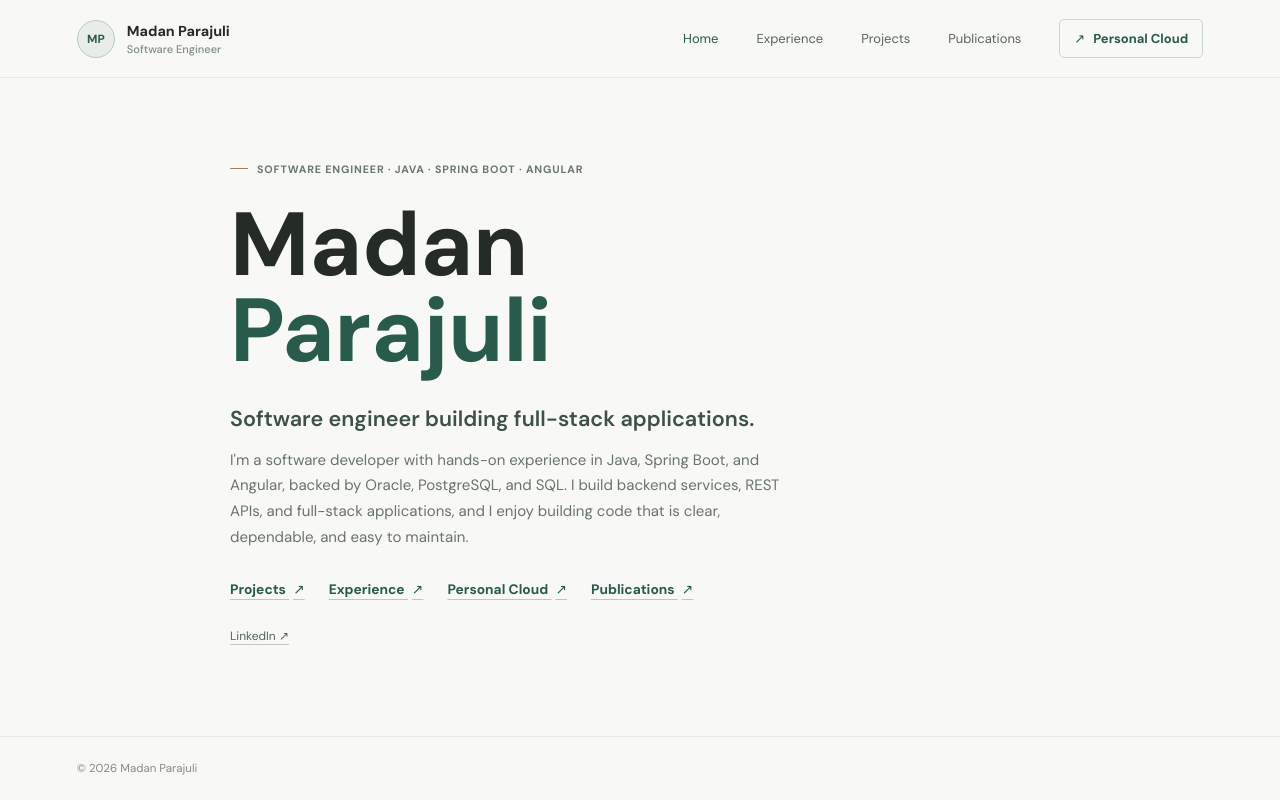
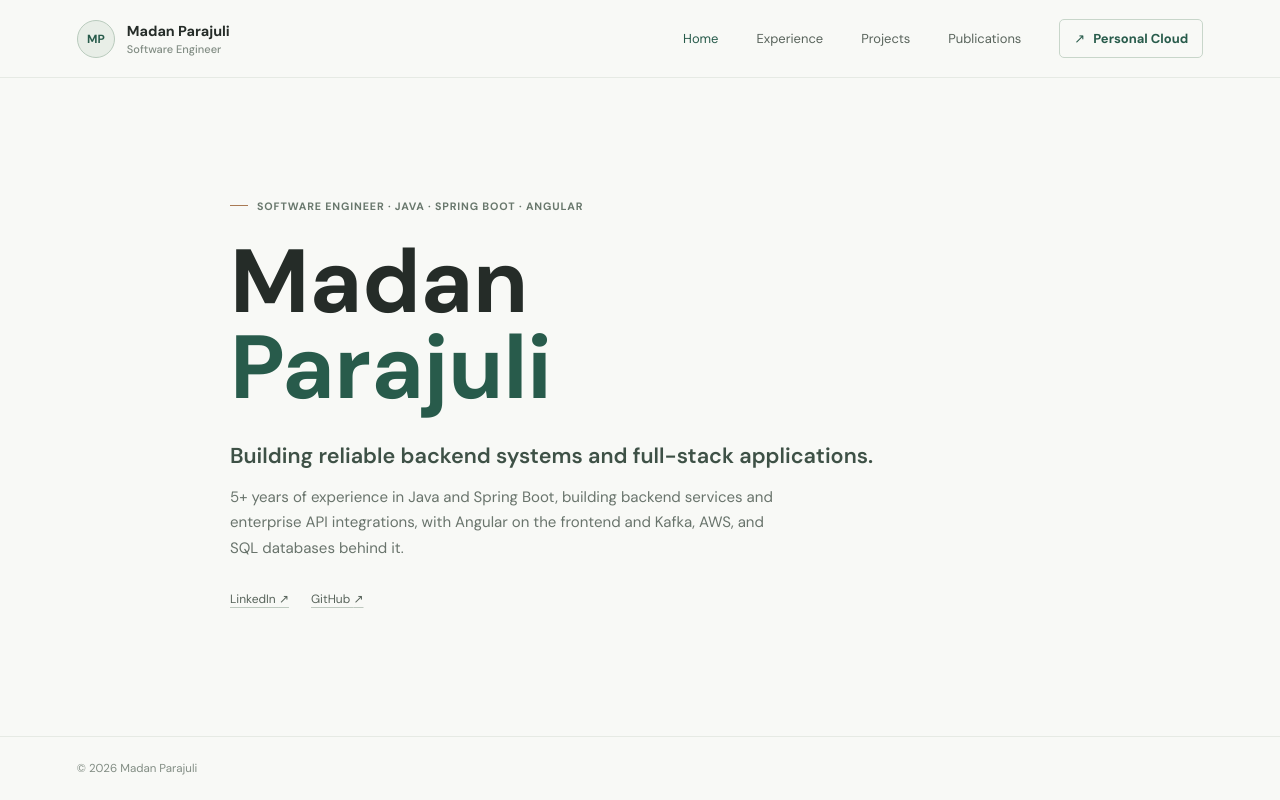
Before and after one commit to MadanParajuli/personal-cloud-system-ui, an Angular app: page /home in a window 1280 px wide. Built offline with nearby package versions, Linux system fonts and the light colour scheme; no server answers.

Commit message:
wording changes

```diff
--- a/src/app/components/portfolio/home/portfolio-home.component.html
+++ b/src/app/components/portfolio/home/portfolio-home.component.html
@@ -2,20 +2,21 @@
   <div class="intro-copy">
     <p class="eyebrow"><span></span> SOFTWARE ENGINEER · JAVA · SPRING BOOT · ANGULAR</p>
     <h1 id="intro-title">Madan<br /><em>Parajuli</em></h1>
-    <p class="lead">Software engineer building full-stack applications.</p>
+    <p class="lead">Building reliable backend systems and full-stack applications.</p>
     <p class="summary">
-      I'm a software developer with hands-on experience in Java, Spring Boot, and Angular, backed by Oracle,
-      PostgreSQL, and SQL. I build backend services, REST APIs, and full-stack applications,
-      and I enjoy building code that is clear, dependable, and easy to maintain.
+      5+ years of experience in Java and Spring Boot, building backend services and enterprise API integrations,
+       with Angular on the frontend and Kafka, AWS, and SQL databases behind it.
     </p>
-    <nav class="portfolio-links" aria-label="Explore portfolio">
+    <!-- <nav class="portfolio-links" aria-label="Explore portfolio">
       <a [href]="projectsHref" (click)="openProjects($event)">Projects <span aria-hidden="true">↗</span></a>
       <a [href]="experienceHref" (click)="openExperience($event)">Experience <span aria-hidden="true">↗</span></a>
       <a [href]="cloudHref" (click)="openPersonalCloud($event)">Personal Cloud <span aria-hidden="true">↗</span></a>
       <a [href]="publicationsHref" (click)="openPublications($event)">Publications <span aria-hidden="true">↗</span></a>
-    </nav>
+    </nav> -->
     <div class="social-links" aria-label="External profiles">
       <a href="https://www.linkedin.com/in/madanparajuli/" target="_blank" rel="noreferrer">LinkedIn <span aria-hidden="true">↗</span></a>
+      <a href="https://github.com/madanparajuli" target="_blank" rel="noreferrer">GitHub <span aria-hidden="true">↗</span></a>
     </div>
+
   </div>
 </section>
```
